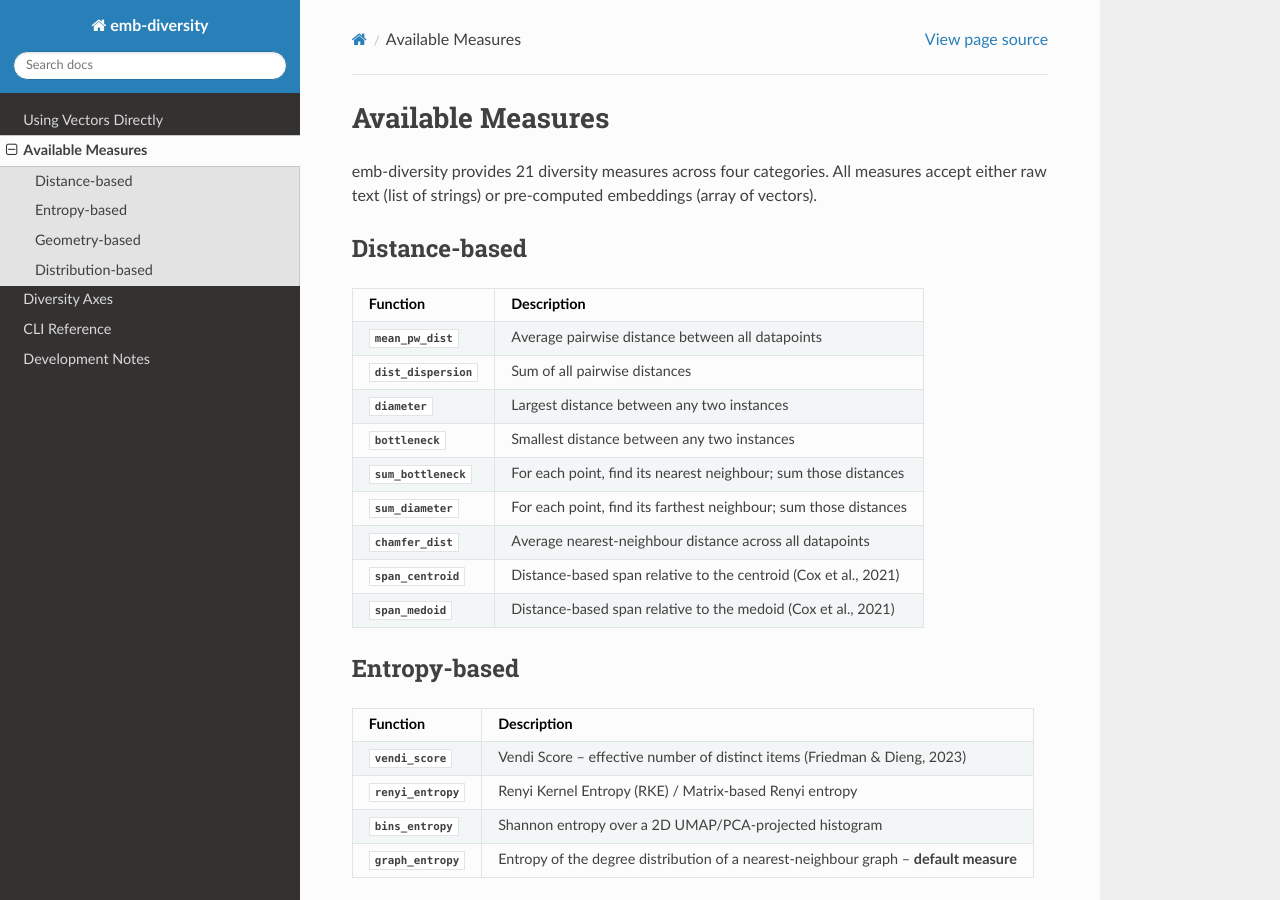
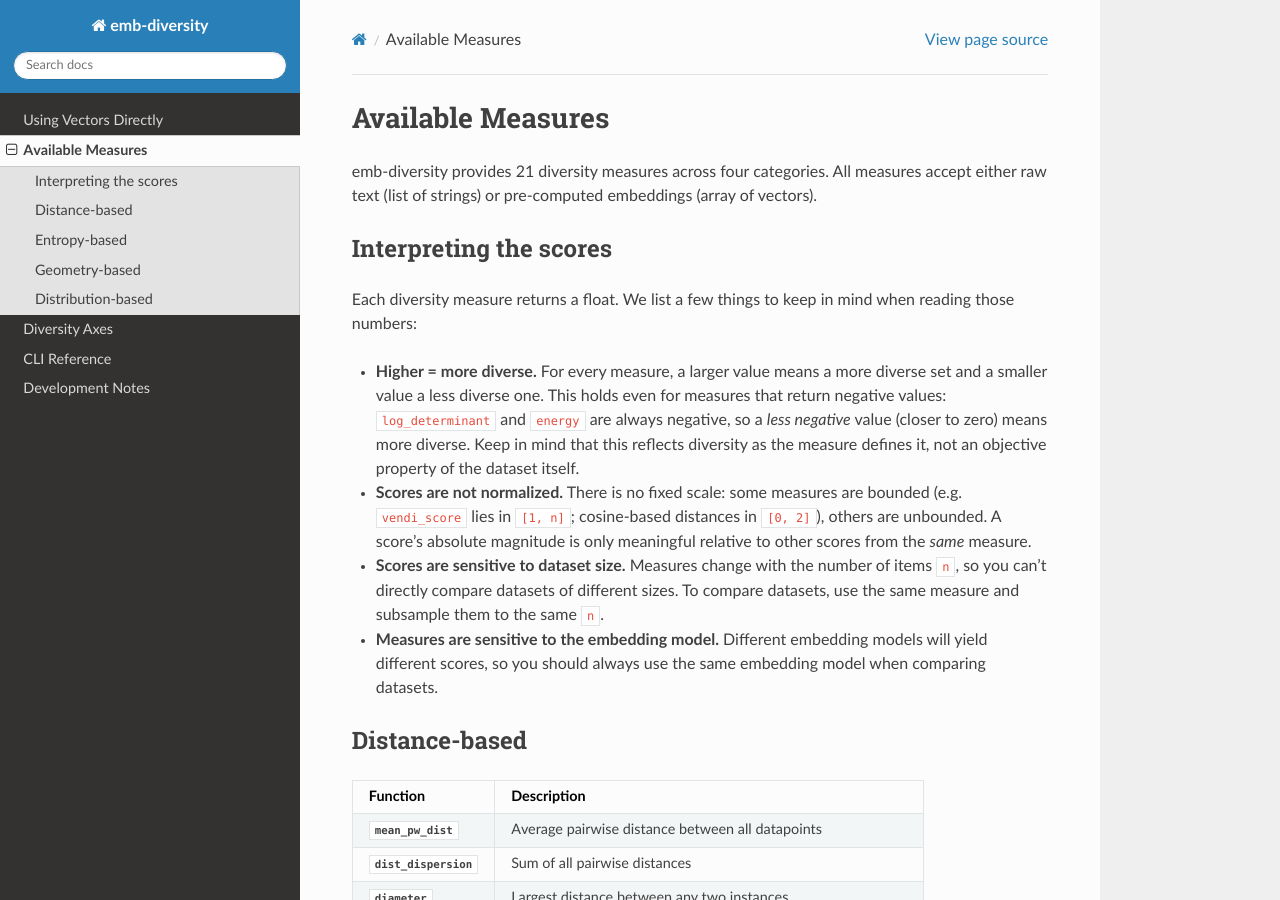
Before and after one commit to nlpsoc/emb-diversity, a Sphinx documentation site: the page built from docs/source/user-guide/measures.md, in a window 1280 px wide and 900 px high. Built offline with Sphinx 7.4.7 and the Read the Docs theme 3.1.0, drawn with Linux system fonts in a browser that asks for light colours; pages that are not in the unit, such as notebooks, are missing from menus.

Commit message:
- add measures pointers to documentation

```diff
--- a/docs/source/user-guide/measures.md
+++ b/docs/source/user-guide/measures.md
@@ -2,6 +2,25 @@
 
 emb-diversity provides 21 diversity measures across four categories.
 All measures accept either raw text (list of strings) or pre-computed embeddings (array of vectors).
+
+## Interpreting the scores
+
+Each diversity measure returns a float. We list a few things to keep in mind when reading those numbers:
+
+- **Higher = more diverse.** For every measure, a larger value means a
+  more diverse set and a smaller value a less diverse one. This holds even for
+  measures that return negative values: `log_determinant` and `energy` are
+  always negative, so a *less negative* value (closer to zero) means more diverse. Keep in mind that this reflects diversity as the measure defines it, not an objective property of the dataset itself.
+
+- **Scores are not normalized.** There is no fixed scale: some measures
+  are bounded (e.g. `vendi_score` lies in `[1, n]`; cosine-based distances in
+  `[0, 2]`), others are unbounded. A score's absolute magnitude is only
+  meaningful relative to other scores from the *same* measure.
+
+- **Scores are sensitive to dataset size.** Measures change with the number
+  of items `n`,  so you can't directly compare datasets of different sizes. To compare datasets, use the same measure and subsample them to the same `n`.
+
+- **Measures are sensitive to the embedding model.** Different embedding models will yield different scores, so you should always use the same embedding model when comparing datasets.
 
 ## Distance-based
 
```
